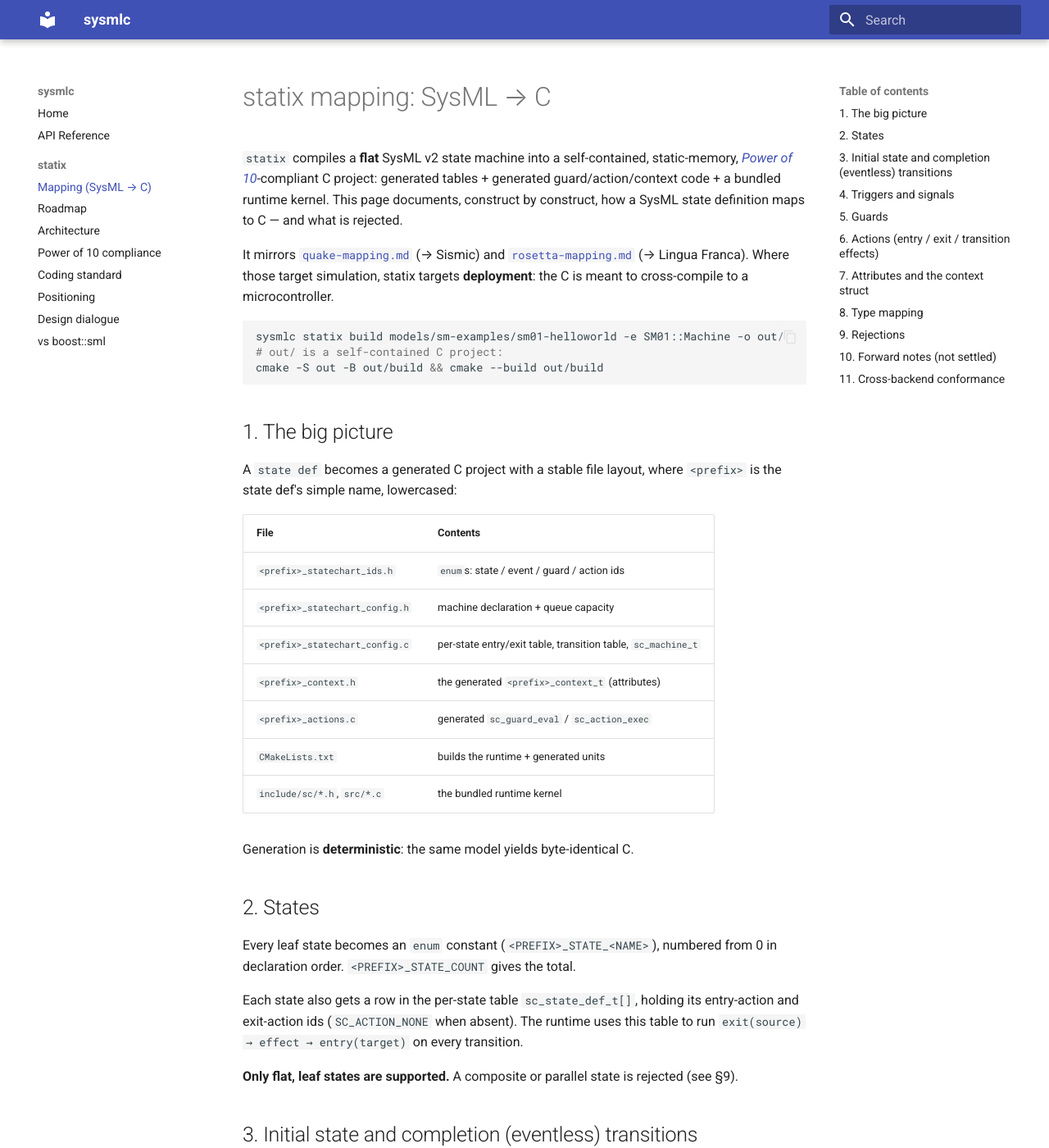
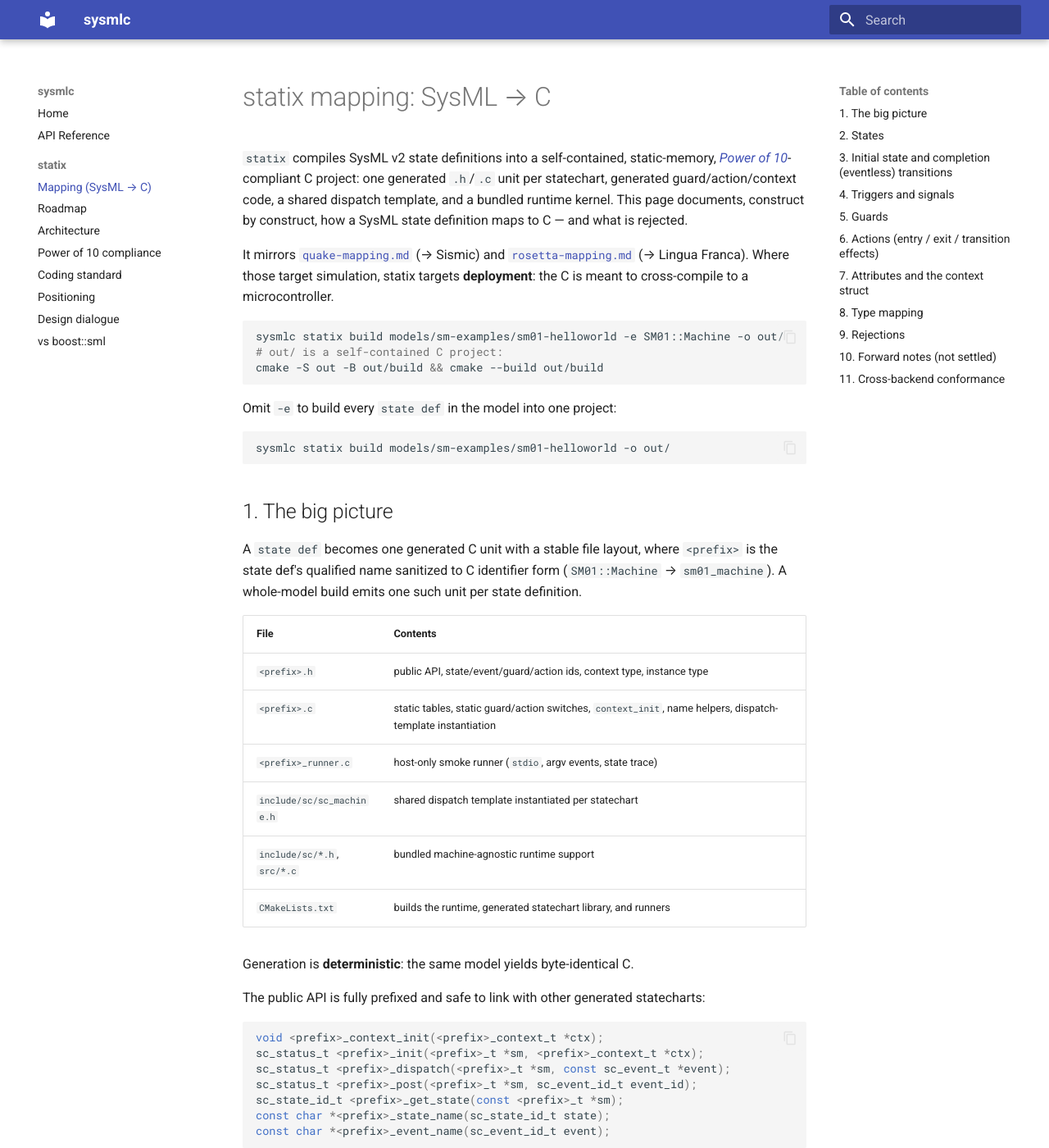
Before and after one commit to glacier-project/sysmlc-core, an MkDocs documentation site: the page built from docs/statix-mapping.md, in a window 1280 px wide and 1400 px high. Shown: the whole window at 82% size. Built offline with MkDocs 1.6.1 and Material for MkDocs 9.7.7, drawn with Linux system fonts in a browser that asks for light colours; some of the changed text lies outside the part shown.

Commit message:
documentation(statix): emission model, prefixed API, whole-model build

````diff
--- a/docs/statix-mapping.md
+++ b/docs/statix-mapping.md
@@ -1,9 +1,10 @@
 # statix mapping: SysML → C
 
-`statix` compiles a **flat** SysML v2 state machine into a self-contained,
+`statix` compiles SysML v2 state definitions into a self-contained,
 static-memory, [*Power of 10*](statix/power_of_10_compliance.md)-compliant C
-project: generated tables + generated guard/action/context code + a bundled
-runtime kernel. This page documents, construct by construct, how a SysML state
+project: one generated `.h`/`.c` unit per statechart, generated
+guard/action/context code, a shared dispatch template, and a bundled runtime
+kernel. This page documents, construct by construct, how a SysML state
 definition maps to C — and what is rejected.
 
 It mirrors [`quake-mapping.md`](quake-mapping.md) (→ Sismic) and
@@ -17,22 +18,42 @@ sysmlc statix build models/sm-examples/sm01-helloworld -e SM01::Machine -o out/
 cmake -S out -B out/build && cmake --build out/build
 ```
 
+Omit `-e` to build every `state def` in the model into one project:
+
+```bash
+sysmlc statix build models/sm-examples/sm01-helloworld -o out/
+```
+
 ## 1. The big picture
 
-A `state def` becomes a generated C project with a stable file layout, where
-`<prefix>` is the state def's simple name, lowercased:
+A `state def` becomes one generated C unit with a stable file layout, where
+`<prefix>` is the state def's qualified name sanitized to C identifier form
+(`SM01::Machine` → `sm01_machine`). A whole-model build emits one such unit per
+state definition.
 
 | File | Contents |
 |------|----------|
-| `<prefix>_statechart_ids.h` | `enum`s: state / event / guard / action ids |
-| `<prefix>_statechart_config.h` | machine declaration + queue capacity |
-| `<prefix>_statechart_config.c` | per-state entry/exit table, transition table, `sc_machine_t` |
-| `<prefix>_context.h` | the generated `<prefix>_context_t` (attributes) |
-| `<prefix>_actions.c` | generated `sc_guard_eval` / `sc_action_exec` |
-| `CMakeLists.txt` | builds the runtime + generated units |
-| `include/sc/*.h`, `src/*.c` | the bundled runtime kernel |
+| `<prefix>.h` | public API, state/event/guard/action ids, context type, instance type |
+| `<prefix>.c` | static tables, static guard/action switches, `context_init`, name helpers, dispatch-template instantiation |
+| `<prefix>_runner.c` | host-only smoke runner (`stdio`, argv events, state trace) |
+| `include/sc/sc_machine.h` | shared dispatch template instantiated per statechart |
+| `include/sc/*.h`, `src/*.c` | bundled machine-agnostic runtime support |
+| `CMakeLists.txt` | builds the runtime, generated statechart library, and runners |
 
 Generation is **deterministic**: the same model yields byte-identical C.
+
+The public API is fully prefixed and safe to link with other generated
+statecharts:
+
+```c
+void <prefix>_context_init(<prefix>_context_t *ctx);
+sc_status_t <prefix>_init(<prefix>_t *sm, <prefix>_context_t *ctx);
+sc_status_t <prefix>_dispatch(<prefix>_t *sm, const sc_event_t *event);
+sc_status_t <prefix>_post(<prefix>_t *sm, sc_event_id_t event_id);
+sc_state_id_t <prefix>_get_state(const <prefix>_t *sm);
+const char *<prefix>_state_name(sc_state_id_t state);
+const char *<prefix>_event_name(sc_event_id_t event);
+```
 
 ## 2. States
 
@@ -49,8 +70,9 @@ rejected (see §9).
 ## 3. Initial state and completion (eventless) transitions
 
 `entry; then idle` selects `idle` as the initial state; it becomes the
-`sc_machine_t.initial_state`. On `sc_runtime_init`, the runtime enters it, runs
-its entry action, then settles completion transitions.
+`sc_machine_t.initial_state`. On `<prefix>_init`, the generated dispatch
+instantiation enters it, runs its entry action, then settles completion
+transitions.
 
 A transition with **no trigger** (`transition first idle then running`) is an
 eventless / *completion* transition. It carries the reserved
@@ -69,7 +91,8 @@ their settled state without an external event.
 
 `accept E [via port]` is a **signal trigger**: `E` becomes an `enum` event id
 (`<PREFIX>_EVENT_E`, numbered from 1), and the transition matches that id in
-`sc_runtime_dispatch`. A named binding (`accept reading : E`) is accepted only
+`<prefix>_dispatch` / `<prefix>_post`. A named binding (`accept reading : E`) is
+accepted only
 when the payload data is never read; **reading payload data** (`reading.value`)
 is rejected — it belongs to the deferred send/RTC family (§9).
 
@@ -78,8 +101,8 @@ is rejected — it belongs to the deferred send/RTC family (§9).
 ## 5. Guards
 
 A transition guard (`if <expr>`) becomes a `<PREFIX>_GUARD_*` id whose body is
-the **lowered C boolean expression**, returned from the generated
-`sc_guard_eval`. Supported expression forms:
+the **lowered C boolean expression**, returned from the generated static
+`<prefix>_guard_eval`. Supported expression forms:
 
 | SysML | C |
 |-------|---|
@@ -98,8 +121,9 @@ generation (loud), not silently mis-rendered.
 ## 6. Actions (entry / exit / transition effects)
 
 State entry/exit actions and transition effects become `<PREFIX>_ACTION_*` ids
-whose bodies are lowered C statements in the generated `sc_action_exec`. Only
-`assign` is supported today; each `assign target := expr` becomes
+whose bodies are lowered C statements in the generated static
+`<prefix>_action_exec`. Only `assign` is supported today; each
+`assign target := expr` becomes
 `ctx->target = <expr>;`. Firing order follows the Sismic/SCXML reference:
 `exit(source) → transition effect → entry(target)`.
 
@@ -108,8 +132,9 @@ whose bodies are lowered C statements in the generated `sc_action_exec`. Only
 ## 7. Attributes and the context struct
 
 Machine attributes become fields of the generated `<prefix>_context_t`, passed
-to the runtime as `user_data`. Guards and actions cast it once and read/write
-`ctx->field`.
+to `<prefix>_init` and then stored as runtime `user_data`. Guards and actions
+cast it once and read/write `ctx->field`. `<prefix>_context_init` seeds model
+defaults before initialization.
 
 - **scalar** attributes → a struct field with the mapped C type (§8);
 - **composite attribute defs** (a structured `attribute def`) → a generated
````
Also changed, not shown: docs/statix/architecture.md (+18 -10 lines), docs/statix/roadmap.md (+21 -25 lines).
